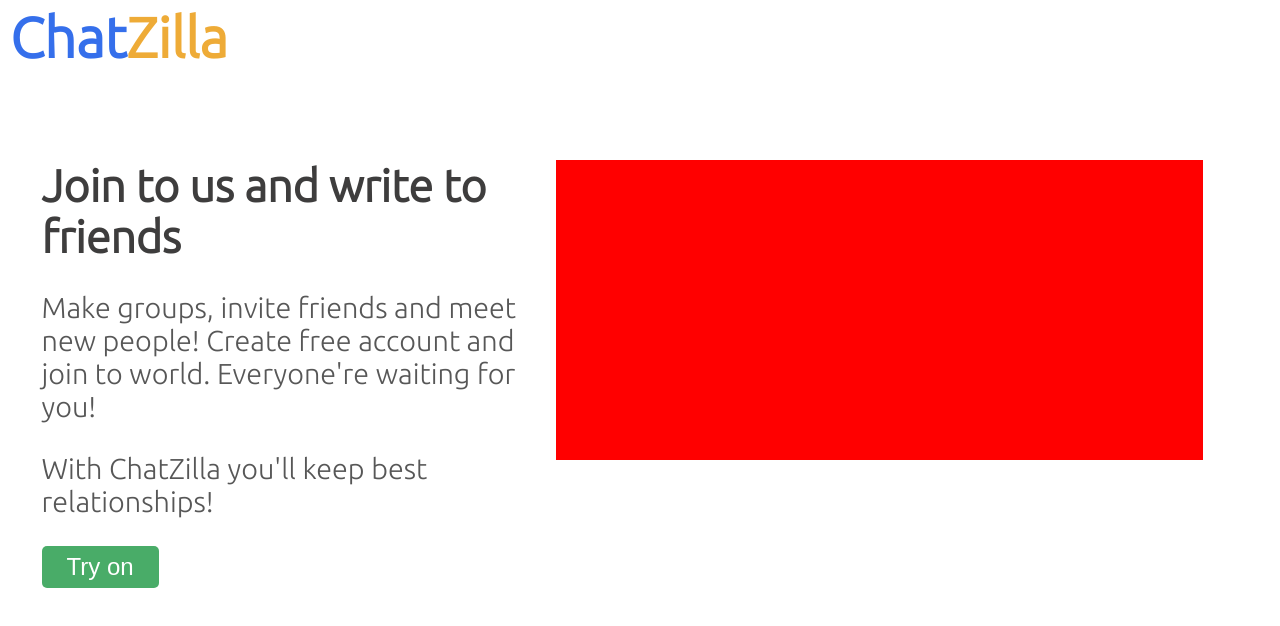
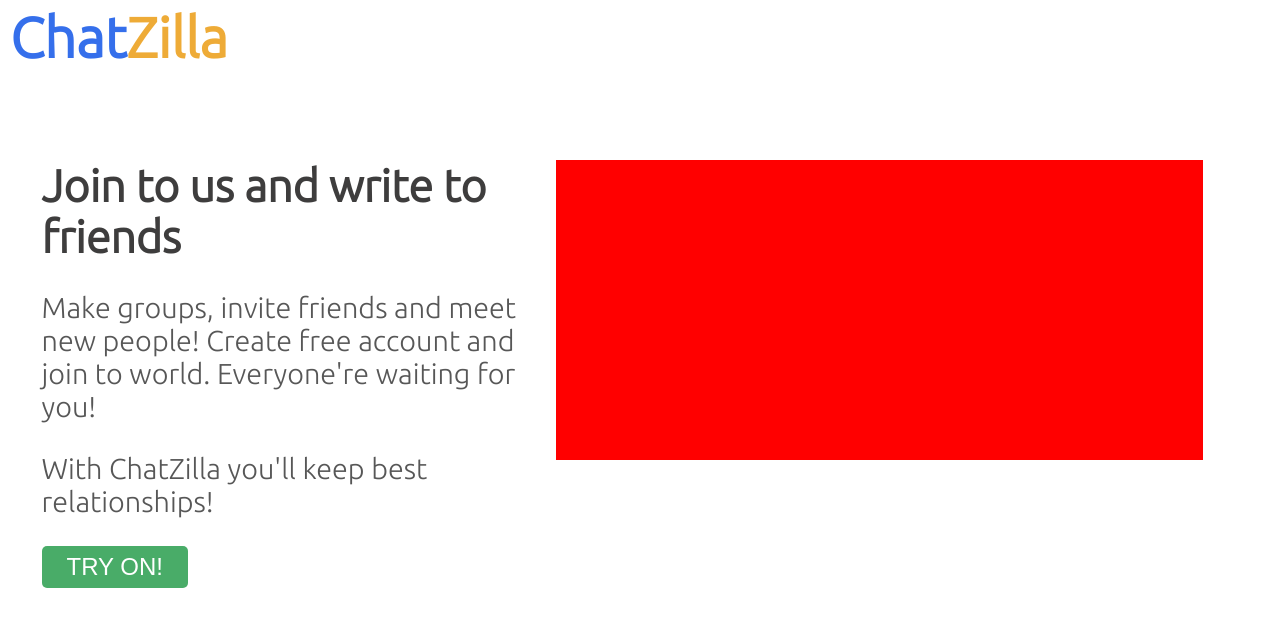
Before and after one commit to blazej-k/chat, a React app: page / in a window 1280 px wide. Shown: the top 626 px of the page. Built offline with nearby package versions, Linux system fonts and the light colour scheme; no server answers.

Commit message:
style home part 3

```diff
--- a/src/components/home/Home.tsx
+++ b/src/components/home/Home.tsx
@@ -1,10 +1,11 @@
-import { FC, useLayoutEffect, useState } from 'react';
+import { FC, useEffect, useLayoutEffect, useState } from 'react';
 import '../../style/Home.scss'
 
 const Home: FC = () => {
 
     const colors = ['red', 'green', 'blue', 'orange']
     const [randomColors, setRandomColors] = useState<string[]>([])
+    const [showInfoSpan, setShowInfoSpan] = useState(false)
 
     useLayoutEffect(() => {
         const result: string[] = []
@@ -17,6 +18,10 @@ const Home: FC = () => {
         }
         setRandomColors(result)
     }, [])
+
+    const handleButtonHover = (show: boolean) => {
+        setShowInfoSpan(show)
+    }
 
     return (
         <div className="home">
@@ -34,7 +39,8 @@ const Home: FC = () => {
                             With ChatZilla you'll keep best relationships!
                         </p>
                     </div>
-                    <button className={randomColors[2]}>Try on</button>
+                    <button onMouseLeave={() => handleButtonHover(false)} onMouseOver={() => handleButtonHover(true)} className={randomColors[2]}>try on!</button>
+                    {showInfoSpan && <span id='span-slider'>Are you ready?</span>}
                 </div>
                 <div className="home-info-galery">
                     <div className="galery-example"></div>
--- a/src/style/Home.scss
+++ b/src/style/Home.scss
@@ -8,7 +8,7 @@
         font-size: 350%;
         margin: 0;
         span {
-            @include multiColors('color');
+            @include multiColors("color");
         }
     }
     .home-info {
@@ -18,17 +18,17 @@
         margin: 90px auto;
         &-des {
             width: 40%;
-            h2{
+            h2 {
                 font-size: 280%;
                 margin: 0;
-                color: rgba(48, 47, 47, 0.932)
+                color: rgba(48, 47, 47, 0.932);
             }
-            .des{
+            .des {
                 font-size: 180%;
                 color: $gray;
             }
-            button{
-                @include multiColors('bgcolor');
+            button {
+                @include multiColors("bgcolor");
                 color: white;
                 font-size: 150%;
                 margin-right: 20px;
@@ -37,9 +37,14 @@
                 border: 2px none black;
                 padding: 7px 25px;
                 transition: 0.4s;
-                &:hover{
+                text-transform: uppercase;
+                &:hover {
                     box-shadow: rgba(0, 0, 0, 0.25) 0px 14px 28px, rgba(0, 0, 0, 0.22) 0px 10px 10px;
-                                }
+                }
+            }
+            #span-slider{
+                position: relative;
+                animation: slide .1s;
             }
         }
         &-galery {
@@ -52,5 +57,16 @@
                 // box-shadow: blue 0px 0px 0px 2px inset, rgb(255, 255, 255) 10px -10px 0px -3px, rgb(31, 193, 27) 10px -10px, rgb(255, 255, 255) 20px -20px 0px -3px, rgb(255, 217, 19) 20px -20px, rgb(255, 255, 255) 30px -30px 0px -3px, rgb(255, 156, 85) 30px -30px, rgb(255, 255, 255) 40px -40px 0px -3px, rgb(255, 85, 85) 40px -40px;
             }
         }
+
+        @keyframes slide {
+            0%{
+                opacity: 0;
+                left: 30%;
+            }
+            100% {
+                left: 0;
+                opacity: 1;
+            }
+        }
     }
 }
```
